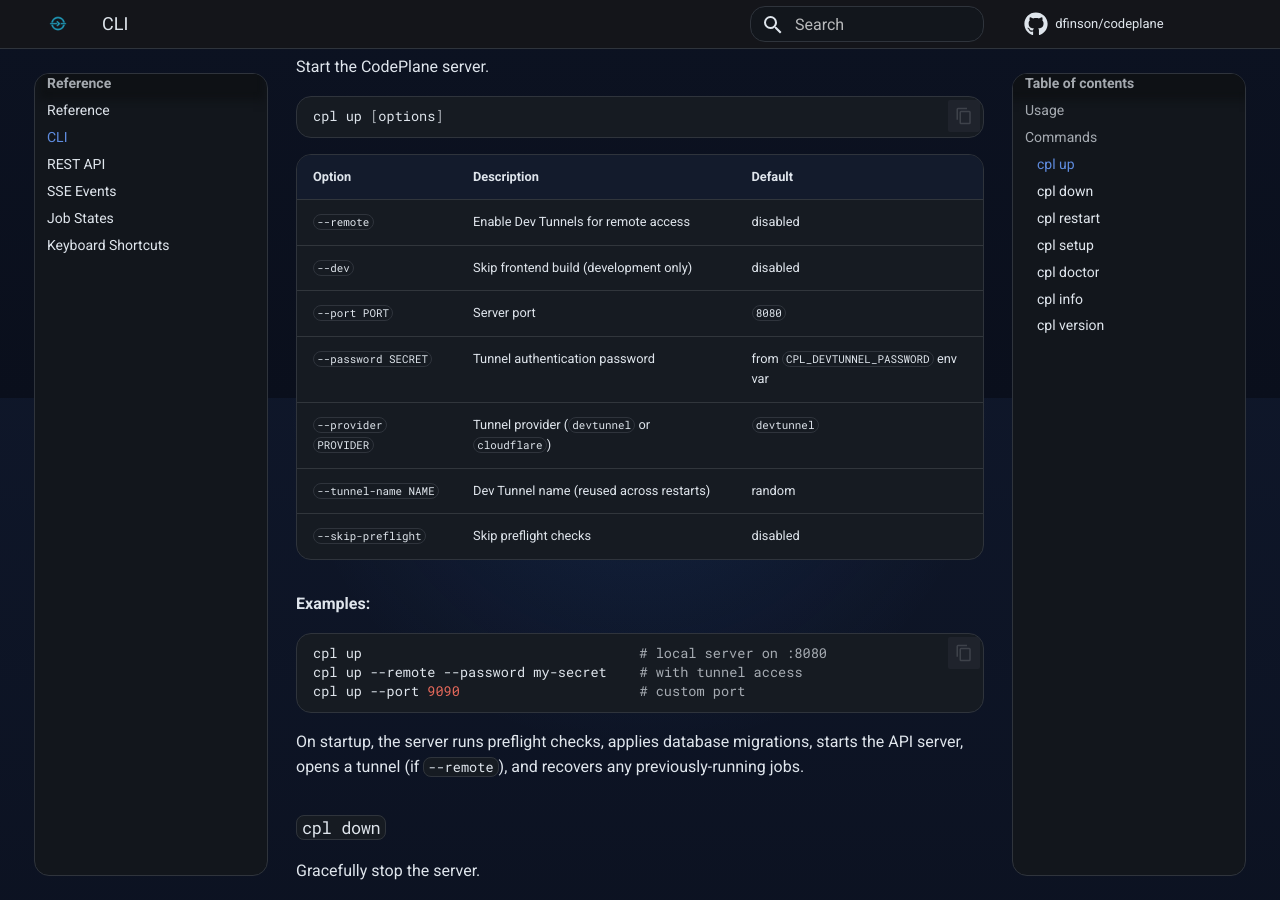
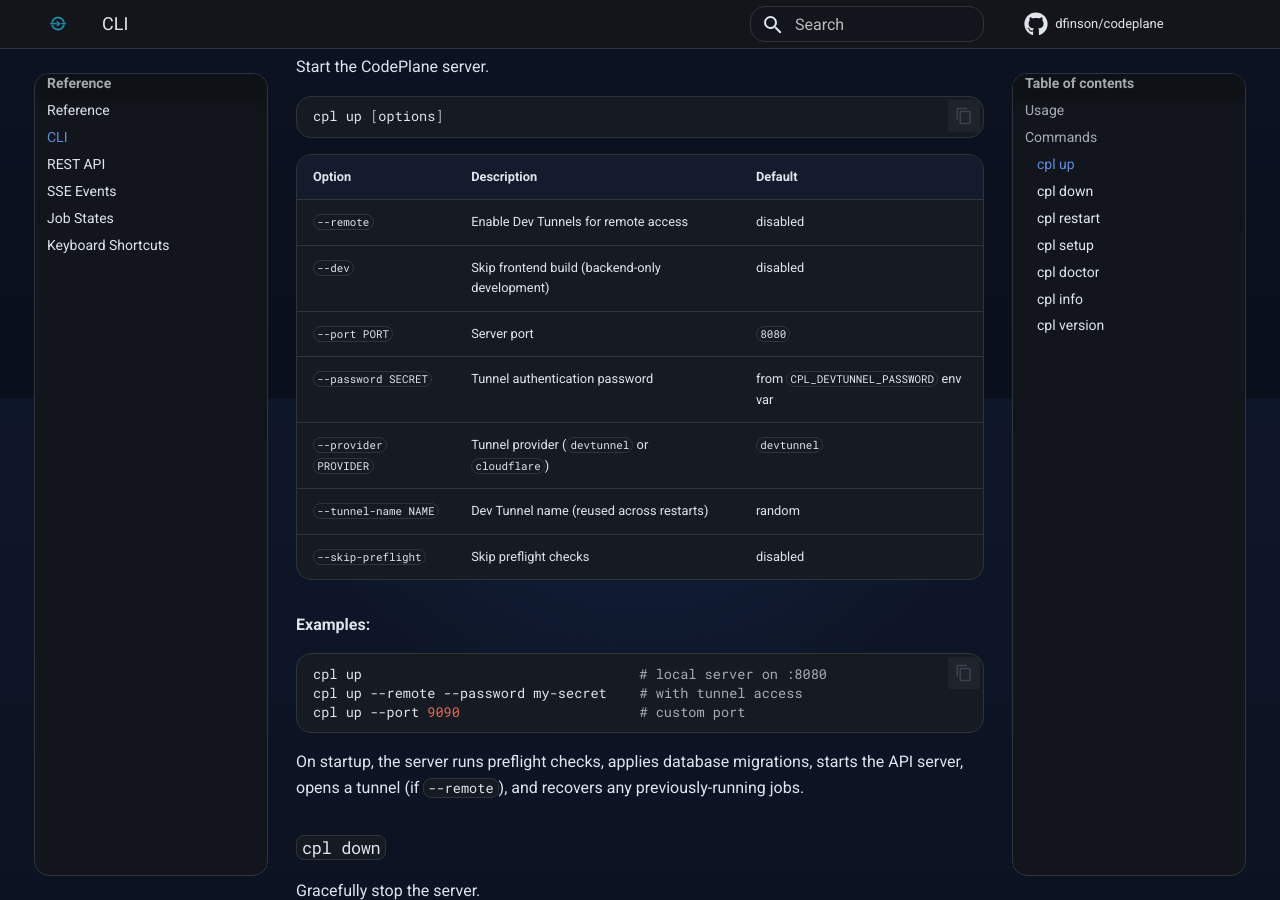
Before and after one commit to dfinson/agent-tower, an MkDocs documentation site: the page built from docs/reference/cli.md, in a window 1280 px wide and 900 px high, scrolled down 502 px. Built offline with MkDocs 1.6.1 and Material for MkDocs 9.7.7, drawn with Linux system fonts in a browser that asks for light colours; comment, search, counter and statistics services are not loaded.

```diff
--- a/docs/reference/cli.md
+++ b/docs/reference/cli.md
@@ -21,7 +21,7 @@ cpl up [options]
 | Option | Description | Default |
 |--------|-------------|---------|
 | `--remote` | Enable Dev Tunnels for remote access | disabled |
-| `--dev` | Skip frontend build (development only) | disabled |
+| `--dev` | Skip frontend build (backend-only development) | disabled |
 | `--port PORT` | Server port | `8080` |
 | `--password SECRET` | Tunnel authentication password | from `CPL_DEVTUNNEL_PASSWORD` env var |
 | `--provider PROVIDER` | Tunnel provider (`devtunnel` or `cloudflare`) | `devtunnel` |
```
Also changed, not shown: docs/configuration.md (+1 -1 lines), docs/guide.md (+1 -1 lines), docs/quick-start.md (+1 -1 lines).
